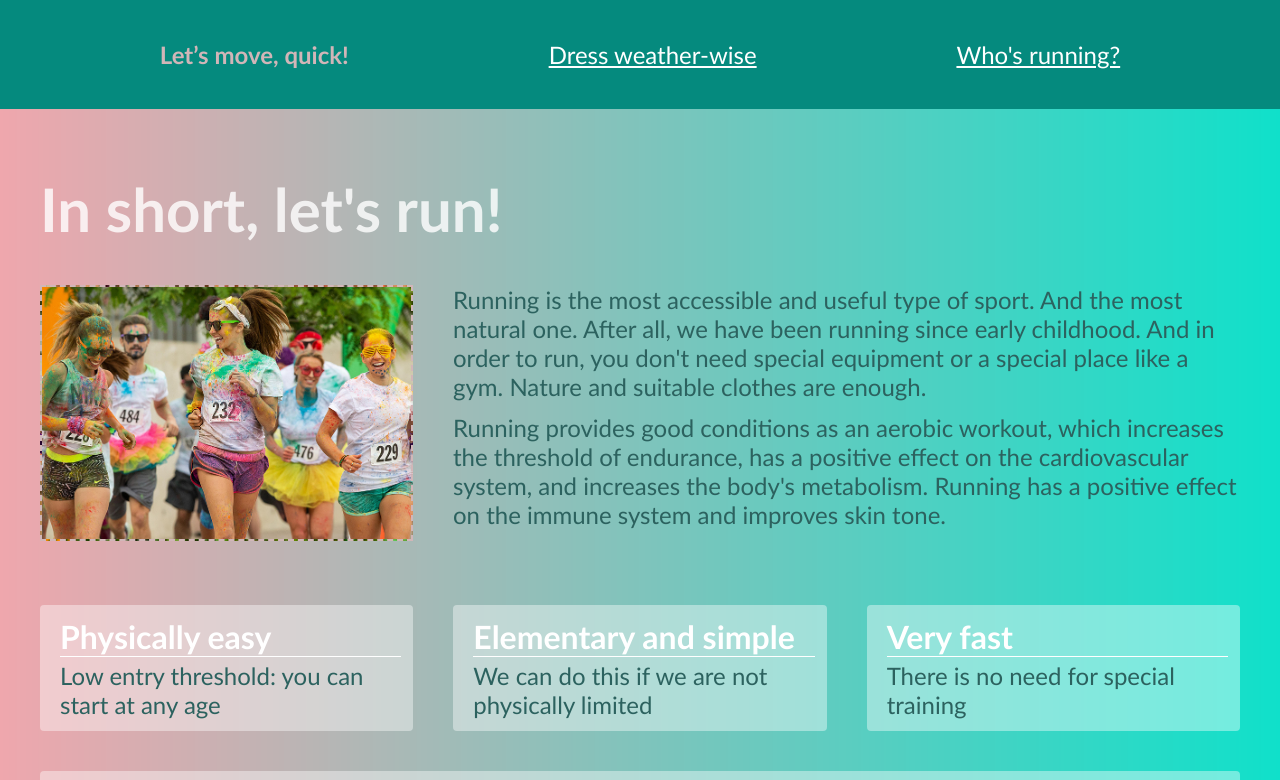
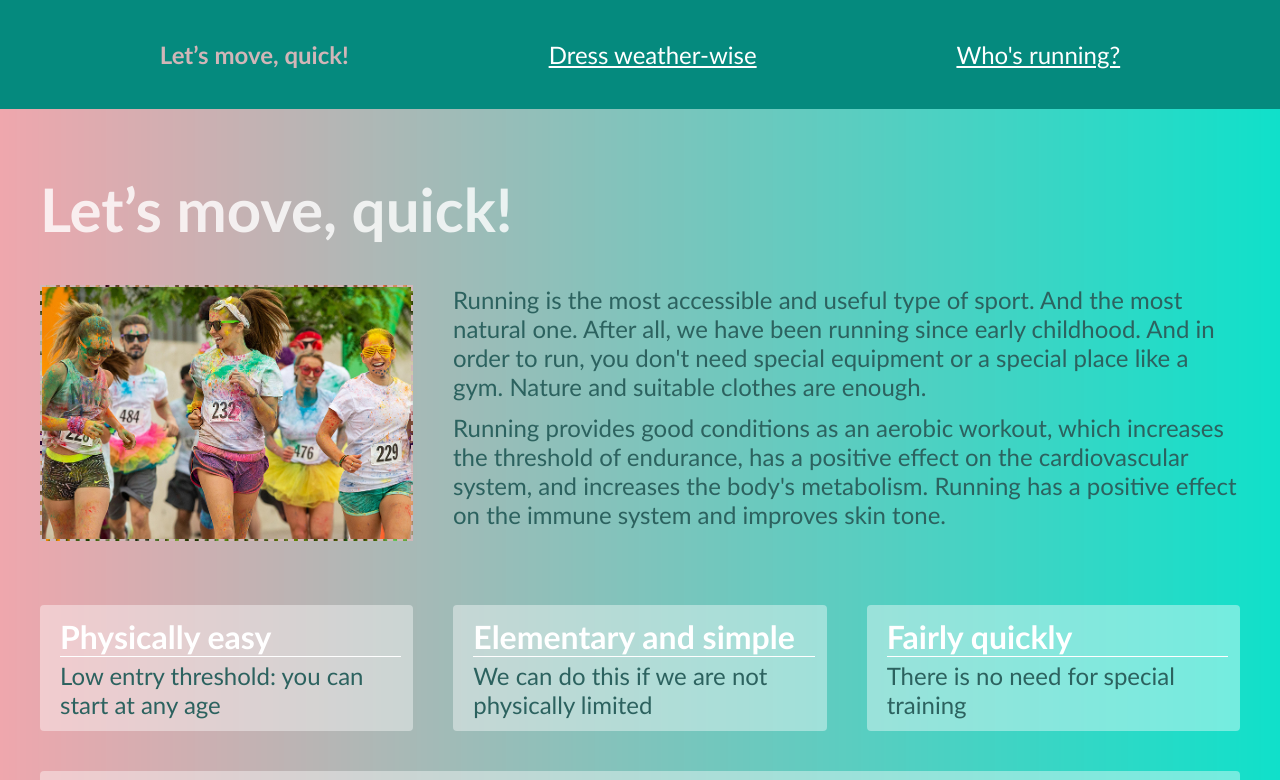
Before and after one commit to jengree-dev/running-prj, a plain HTML site: page index.html in a window 1280 px wide. Shown: the top 780 px of the page. Drawn offline with Linux system fonts and the light colour scheme.

Commit message:
Update index.html

```diff
--- a/index.html
+++ b/index.html
@@ -27,7 +27,7 @@ nav.flexy a:nth-child(1) {
 </header>
 <main>
 	<article>
-		<h1>In short, let's run!</h1>
+		<h1>Let’s move, quick!</h1>
 		<div class="flexy">
 			<div class="img img1"></div>
 			<div class="txt">
@@ -47,7 +47,7 @@ nav.flexy a:nth-child(1) {
 				<div>We can do this if we are not physically limited</div>
 			</div>
 			<div class="flexitem card">
-				<h2>Very fast</h2>
+				<h2>Fairly quickly</h2>
 				<div>There is no need for special training</div>
 			</div>
 			<div class="flexitem card">
```
